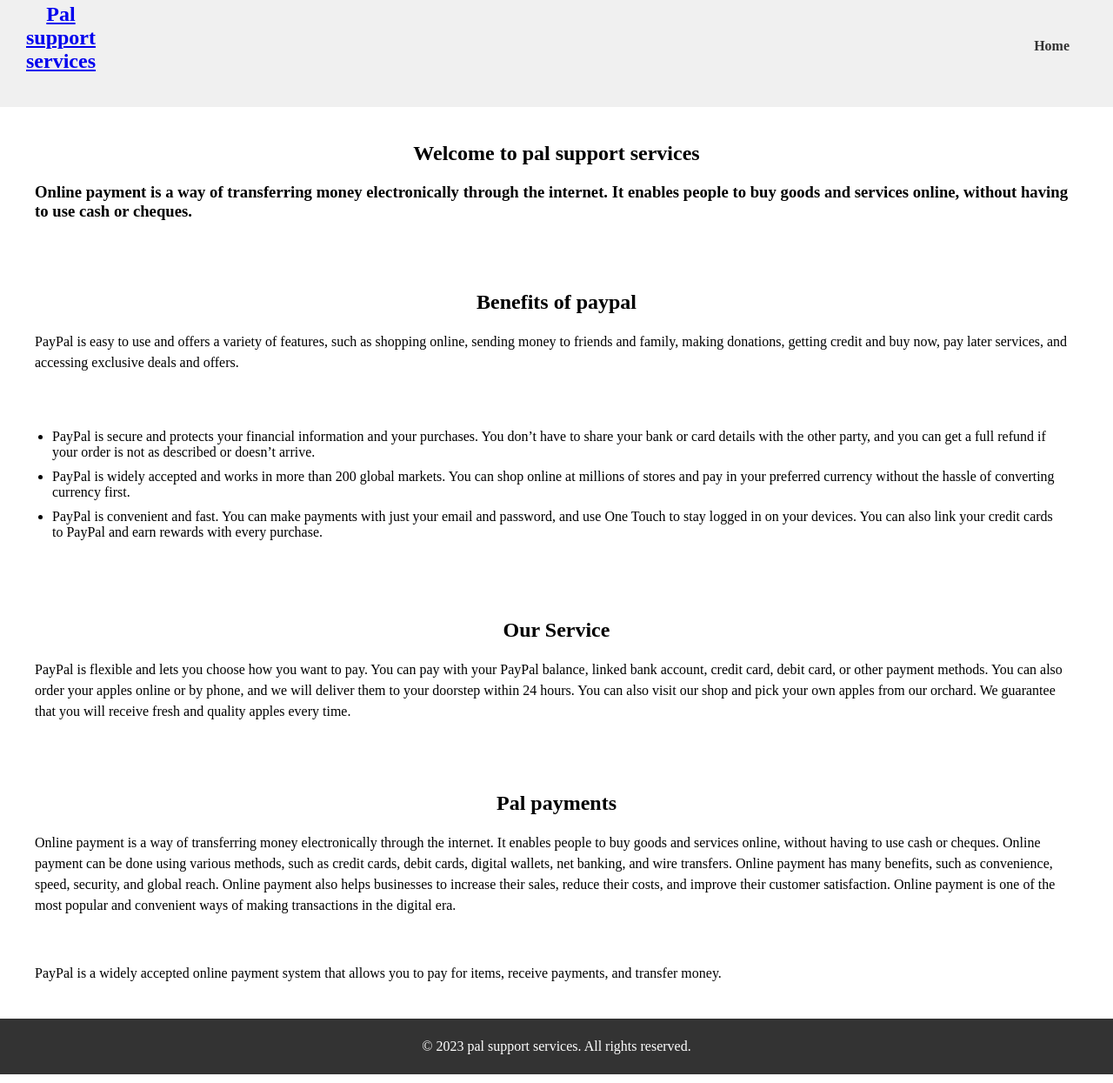
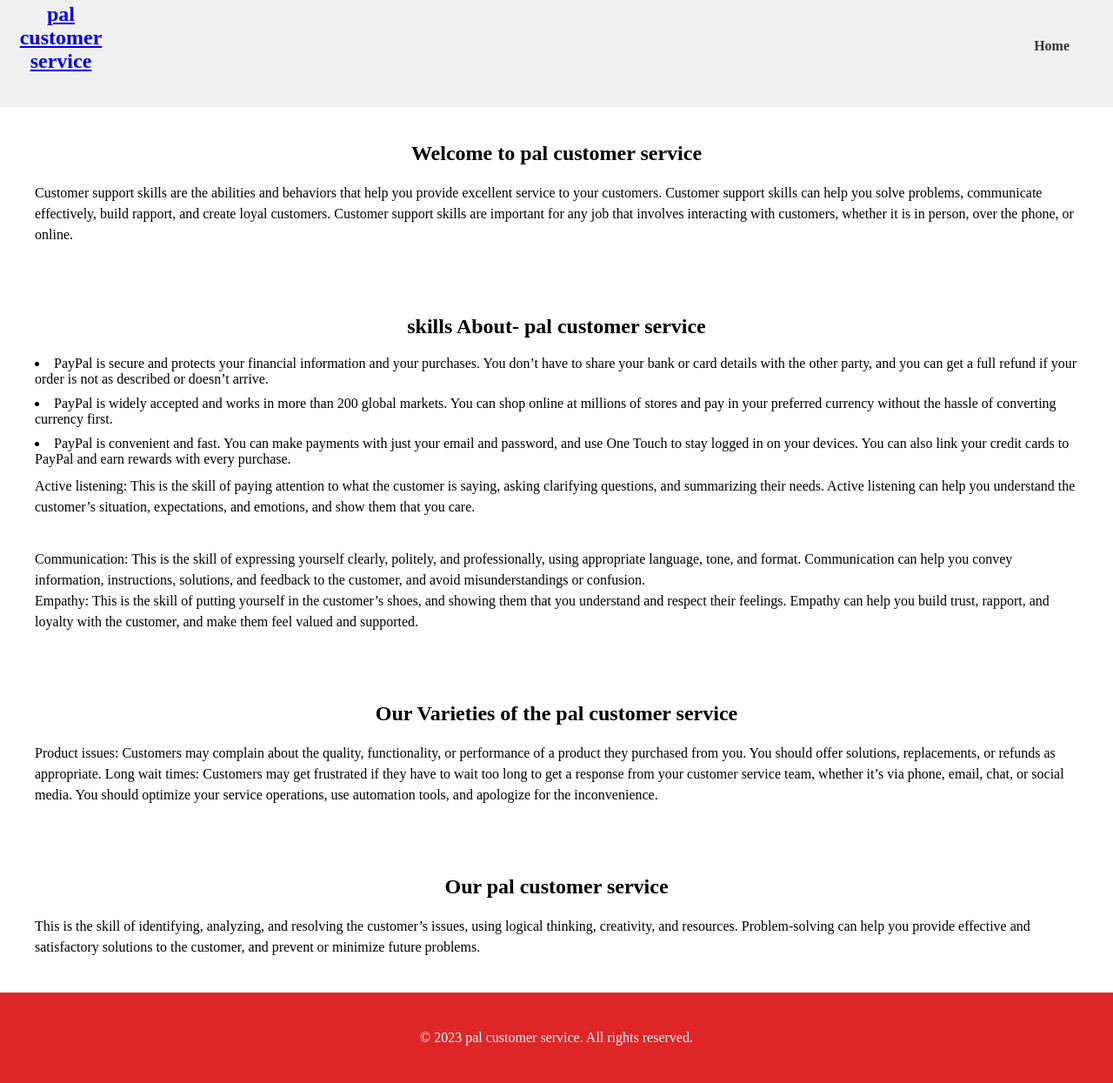
Before and after one commit to reach-pal-customers/pal-customer-service, a plain HTML site: page index.html in a window 1280 px wide. Shown: the part 17-1262 px from the top of the page at 87% size. Drawn offline with Linux system fonts and the light colour scheme.

Commit message:
Update index.html
dd

```diff
--- a/index.html
+++ b/index.html
@@ -2,7 +2,7 @@
 <html lang="en">
 <head>
     <meta charset="UTF-8">
-    <title>Pal support services</title>
+    <title>pal-customer-service</title>
     <style>
         /* Add your CSS code here */
         * {
@@ -19,6 +19,7 @@
         .logo {
             width: 100px;
             height: 100px;
+            display: inline;
         }
 
         header {
@@ -90,8 +91,8 @@
         }
 
         footer {
-            padding: 20px;
-            background-color: #333;
+            padding: 40px;
+            background-color: #de2626;
             color: #fff;
             text-align: center;
         }
@@ -100,7 +101,7 @@
 <body>
     <header>
         <div class="logo">
-            <a href="#home-sec"><h2>Pal support services</h2></a>
+            <a href="#home-sec"><h2>pal customer service</h2></a>
         </div>
         <nav>
             <ul>
@@ -111,45 +112,43 @@
     </header>
     <section id="home-sec">
         <div class="container">
-            <h1>Welcome to pal support services</h1>
-            <h3>Online payment is a way of transferring money electronically through the internet. It enables people to buy goods and services online, without having to use cash or cheques.</h3>
+            <h1>Welcome to pal customer service</h1>
+
+       <p>Customer support skills are the abilities and behaviors that help you provide excellent service to your customers. Customer support skills can help you solve problems, communicate effectively, build rapport, and create loyal customers. Customer support skills are important for any job that involves interacting with customers, whether it is in person, over the phone, or online.</p>
+        </div>
+    </section>
+    <section id="about-sec">
+        <div class="container">
+            <h2>skills About- pal customer service</h2>
+            <li>PayPal is secure and protects your financial information and your purchases. You don’t have to share your bank or card details with the other party, and you can get a full refund if your order is not as described or doesn’t arrive.</li>
+            <li>PayPal is widely accepted and works in more than 200 global markets. You can shop online at millions of stores and pay in your preferred currency without the hassle of converting currency first.</li>
+            <li>PayPal is convenient and fast. You can make payments with just your email and password, and use One Touch to stay logged in on your devices. You can also link your credit cards to PayPal and earn rewards with every purchase.</li>
+
+          <p>Active listening: This is the skill of paying attention to what the customer is saying, asking clarifying questions, and summarizing their needs. Active listening can help you understand the customer’s situation, expectations, and emotions, and show them that you care.</p>
+           <br><br>
+           <p>Communication: This is the skill of expressing yourself clearly, politely, and professionally, using appropriate language, tone, and format. Communication can help you convey information, instructions, solutions, and feedback to the customer, and avoid misunderstandings or confusion.</p>
+          <p>Empathy: This is the skill of putting yourself in the customer’s shoes, and showing them that you understand and respect their feelings. Empathy can help you build trust, rapport, and loyalty with the customer, and make them feel valued and supported.</p>
+    </section>
+    <section id="varieties-sec">
+        <div class="container">
+            <h2>Our Varieties of the pal customer service</h2>
+            <p>Product issues: Customers may complain about the quality, functionality, or performance of a product they purchased from you. You should offer solutions, replacements, or refunds as appropriate.
+                Long wait times: Customers may get frustrated if they have to wait too long to get a response from your customer service team, whether it’s via phone, email, chat, or social media. You should optimize your service operations, use automation tools, and apologize for the inconvenience.</p>
+        </div>
+    </section>
+    <section id="service-sec">
+        <div class="container">
+            <h2>Our pal customer service</h2>
+          <p>This is the skill of identifying, analyzing, and resolving the customer’s issues, using logical thinking, creativity, and resources. Problem-solving can help you provide effective and satisfactory solutions to the customer, and prevent or minimize future problems.</p>
+
+        </p>
 
         </div>
     </section>
 
-    <section id="varieties-sec">
-        <div class="container">
-            <h2>Benefits of paypal</h2>
-
-           <p>PayPal is easy to use and offers a variety of features, such as shopping online, sending money to friends and family, making donations, getting credit and buy now, pay later services, and accessing exclusive deals and offers.</p>
-           <br><br><br>
-           <ul>
-                <li>PayPal is secure and protects your financial information and your purchases. You don’t have to share your bank or card details with the other party, and you can get a full refund if your order is not as described or doesn’t arrive.</li>
-                <li>PayPal is widely accepted and works in more than 200 global markets. You can shop online at millions of stores and pay in your preferred currency without the hassle of converting currency first.</li>
-                <li>PayPal is convenient and fast. You can make payments with just your email and password, and use One Touch to stay logged in on your devices. You can also link your credit cards to PayPal and earn rewards with every purchase.</li>
-
-            </ul>
-        </div>
-    </section>
-    <section id="service-sec">
-        <div class="container">
-            <h2>Our Service</h2>
-
-           <p>PayPal is flexible and lets you choose how you want to pay. You can pay with your PayPal balance, linked bank account, credit card, debit card, or other payment methods. You can also order your apples online or by phone, and we will deliver them to your doorstep within 24 hours. You can also visit our shop and pick your own apples from our orchard. We guarantee that you will receive fresh and quality apples every time.</p>
-
-        </div>
-    </section>
-    <section id="benefits-sec">
-        <div class="container">
-            <h2>Pal payments</h2>
-           <p>Online payment is a way of transferring money electronically through the internet. It enables people to buy goods and services online, without having to use cash or cheques. Online payment can be done using various methods, such as credit cards, debit cards, digital wallets, net banking, and wire transfers. Online payment has many benefits, such as convenience, speed, security, and global reach. Online payment also helps businesses to increase their sales, reduce their costs, and improve their customer satisfaction. Online payment is one of the most popular and convenient ways of making transactions in the digital era.</p>
-           <br><br><br>
-           <p>PayPal is a widely accepted online payment system that allows you to pay for items, receive payments, and transfer money.</p>
-        </div>
-    </section>
     <footer>
         <div class="container">
-            <p>© 2023 pal support services. All rights reserved.</p>
+            <p>© 2023 pal customer service. All rights reserved.</p>
         </div>
     </footer>
 </body>
```
